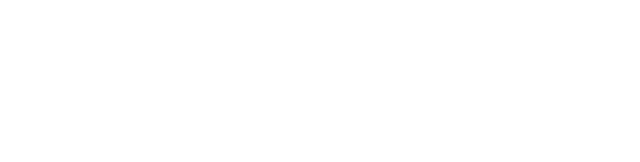
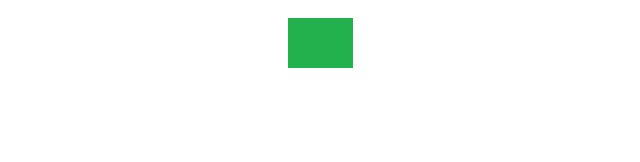
Before and after one commit to repraze/quad-ninja, a plain HTML site: page imngtest.html in a window 1280 px wide. Shown: the whole page, without its empty margins (212-852 px from the left). Drawn offline with Linux system fonts and the light colour scheme.

Commit message:
Test with ImageManager, fixes

```diff
--- a/imagemanager.js
+++ b/imagemanager.js
@@ -14,7 +14,7 @@ var ImageManager = Class.extend({
 
 		var img = new Image();
 		img.src = src;
-		img.onload = this.onLoad;
+		img.onload = function(){self.onLoad()};
 		img.onerror = function(){
 			console.warn('ImageManager : Image "'+name+'" could not be loaded.');
 			self.imagedata[name || src] = self.getImage("error");
@@ -30,7 +30,7 @@ var ImageManager = Class.extend({
 		return this.imagedata[name];
 	},
 	onLoad : function(){
-		self.stillLoading--;
+		this.stillLoading--;
 		if(!this.isLoading()){
 			this.callback();
 		}
--- a/imngtest.html
+++ b/imngtest.html
@@ -4,8 +4,22 @@
 		<title>Quad-Ninja</title>
 		<script src="Class.js"></script>
 		<script src="sprites.js"></script>
+		<script src="imagemanager.js"></script>
 	</head>
 	<body>
 		<canvas id="GameCanvas" style="margin:auto;display:block"></canvas>
+		<script>
+			var canvas = window.document.getElementById("GameCanvas");
+			var ctx = canvas.getContext('2d');
+
+			var test = function(){
+				alert("woo");
+
+				ctx.drawImage(im.getImage("test"),10,10);
+			}
+
+			var im = new ImageManager(test);
+			im.load("test.png","test");
+		</script>
 	</body>
 </html>
```
Also changed, not shown: error.png (added), test.png (added).
